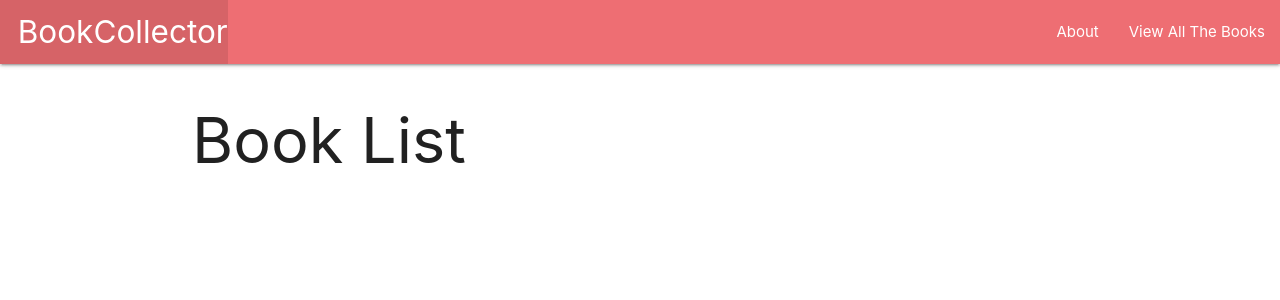
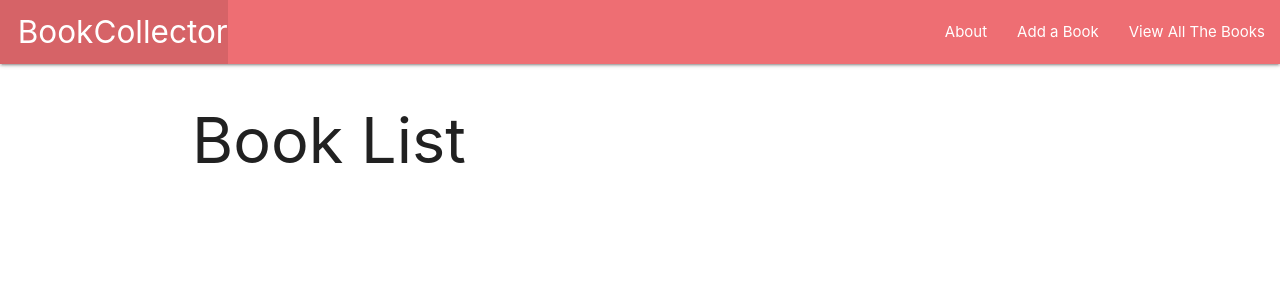
Before and after one commit to kmcaloney15/Book-Collector, a Django app: page /books/ in a window 1280 px wide. Shown: the top 300 px of the page. Run offline with Django 4.2, Linux system fonts and the light colour scheme; data that the repository does not hold is empty.

Commit message:
added Book create class

```diff
--- a/bookcollector/main_app/templates/base.html
+++ b/bookcollector/main_app/templates/base.html
@@ -19,8 +19,9 @@
                     <li><a href="/" class="left brand-logo">&nbsp;&nbsp;BookCollector</a></li>
                 </ul>
                 <ul class="right">
-                    <li><a href="/about">About</a></li>
-                    <li><a href="/books">View All The Books</a></li>
+                    <li><a href="{% url 'about' %}">About</a></li>
+                    <li><a href="{% url 'books_create' %}">Add a Book</a></li>
+                    <li><a href="{% url 'index' %}">View All The Books</a></li>
                 </ul>
             </div>
         </nav>
--- a/bookcollector/main_app/urls.py
+++ b/bookcollector/main_app/urls.py
@@ -8,5 +8,6 @@ urlpatterns = [
     path('about/', views.about, name='about'),
     # books path
     path('books/', views.books_index, name='index'),
-    path('books/<int:book_id>/', views.books_detail, name='detail')
+    path('books/<int:book_id>/', views.books_detail, name='detail'),
+    path('books/create/', views.BookCreate.as_view(), name='books_create'),
 ]
--- a/bookcollector/main_app/views.py
+++ b/bookcollector/main_app/views.py
@@ -1,5 +1,6 @@
 from django.shortcuts import render
 from django.http import HttpResponse
+from django.views.generic.edit import CreateView
 from .models import Book
 # Create your views here.
 
@@ -12,6 +13,8 @@ def home(request):
     return HttpResponse('Home Page')
 
 # About View
+
+
 def about(request):
     return render(request, 'about.html')
 
@@ -19,8 +22,17 @@ def about(request):
 # Books Index View
 def books_index(request):
     books = Book.objects.all()
-    return render(request, 'books/index.html', { 'books': books})
+    return render(request, 'books/index.html', {'books': books})
+
 
 def books_detail(request, book_id):
     book = Book.objects.get(id=book_id)
-    return render(request, 'books/detail.html', { 'book': book})
+    return render(request, 'books/detail.html', {'book': book})
+
+
+#  ---- CLASSES -----------------------------
+
+class BookCreate(CreateView):
+    model = Book
+    # fields = '__all__'
+    fields = ['name', 'author', 'series', 'description']
```
